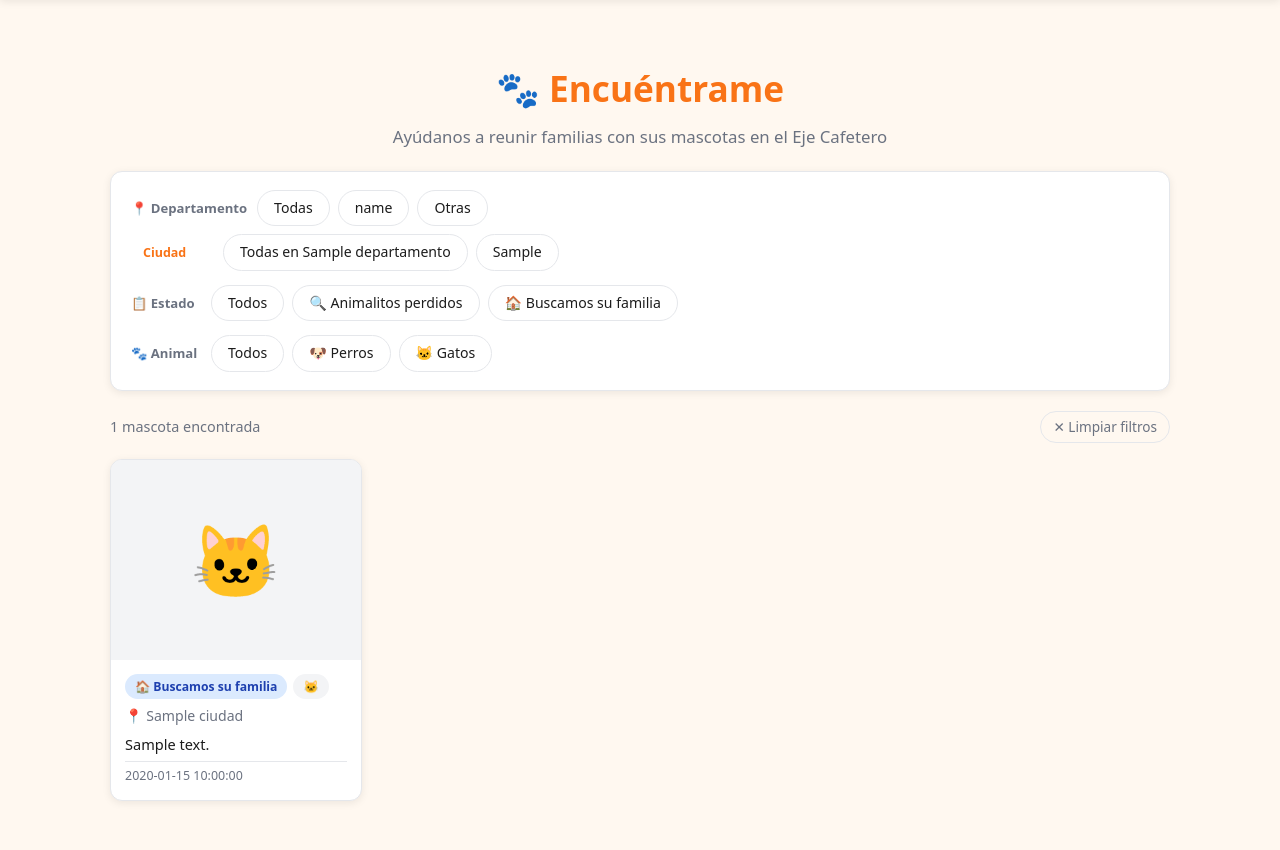
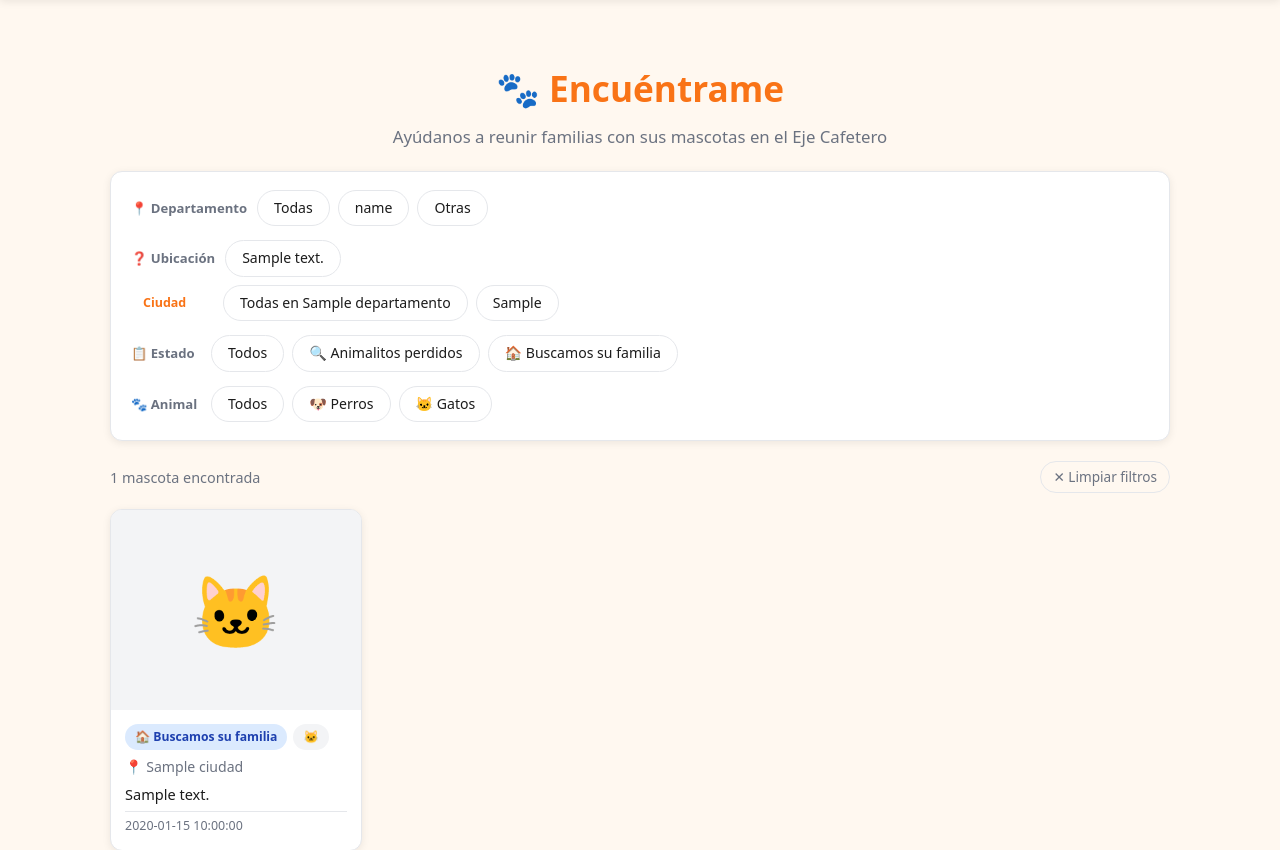
Before and after one commit to angelampdev/encuentrame, a Flask app: template templates/index.html in a window 1280 px wide. Shown: the part 76-926 px from the top of the page. Run offline with Flask 3, Linux system fonts and the light colour scheme; the template is opened without the code that fills it: most values are stand-ins (such as "Sample title", 1, 10 or a date in 2020).

Commit message:
cambios PARA DEPARTAMENTOS Y CIUDADES

```diff
--- a/app.py
+++ b/app.py
@@ -33,6 +33,7 @@ DEPARTAMENTOS = {
     "Valle del Cauca": ["Cali", "Otras"],
 }
 OTRAS_CIUDADES = ["Chocó"]
+UBICACION_DESCONOCIDA = "Ubicación no conocida"
 
 CIUDADES = [c for ciudades in DEPARTAMENTOS.values() for c in ciudades] + OTRAS_CIUDADES
 
@@ -107,6 +108,7 @@ def index():
 
     return render_template("index.html", mascotas=mascotas, ciudades=CIUDADES,
                            departamentos=DEPARTAMENTOS, otras_ciudades=OTRAS_CIUDADES,
+                           ubicacion_desconocida=UBICACION_DESCONOCIDA,
                            ciudad=ciudad, departamento=departamento, tipo=tipo, animal=animal)
 
 
@@ -127,7 +129,8 @@ def reportar():
         if not all([tipo, animal, ciudad, descripcion]):
             flash("Por favor completa todos los campos.", "error")
             return render_template("reportar.html", ciudades=CIUDADES,
-                                   departamentos=DEPARTAMENTOS, otras_ciudades=OTRAS_CIUDADES)
+                                   departamentos=DEPARTAMENTOS, otras_ciudades=OTRAS_CIUDADES,
+                                   ubicacion_desconocida=UBICACION_DESCONOCIDA)
 
         filename = save_photo(foto_file)
 
@@ -143,7 +146,8 @@ def reportar():
         return redirect(url_for("index"))
 
     return render_template("reportar.html", ciudades=CIUDADES,
-                           departamentos=DEPARTAMENTOS, otras_ciudades=OTRAS_CIUDADES)
+                           departamentos=DEPARTAMENTOS, otras_ciudades=OTRAS_CIUDADES,
+                           ubicacion_desconocida=UBICACION_DESCONOCIDA)
 
 
 @app.route("/mascota/<int:id>")
--- a/templates/index.html
+++ b/templates/index.html
@@ -27,6 +27,15 @@
         <button type="button" class="pill {% if departamento == 'Otras' %}pill-active{% endif %}"
           onclick="setDepartamento('Otras')">Otras</button>
       {% endif %}
+    </div>
+  </div>
+
+  <!-- Ubicación no conocida (no es departamento ni ciudad) -->
+  <div class="filtro-bloque">
+    <span class="filtro-label">❓ Ubicación</span>
+    <div class="pill-group">
+      <button type="button" class="pill {% if ciudad == ubicacion_desconocida %}pill-active{% endif %}"
+        onclick="setUbicacionDesconocida('{{ ubicacion_desconocida }}')">{{ ubicacion_desconocida }}</button>
     </div>
   </div>
 
@@ -141,5 +150,10 @@
     document.getElementById('input-ciudad').value = '';
     document.getElementById('filtros-form').submit();
   }
+  function setUbicacionDesconocida(valor) {
+    document.getElementById('input-ciudad').value = valor;
+    document.getElementById('input-departamento').value = '';
+    document.getElementById('filtros-form').submit();
+  }
 </script>
 {% endblock %}
--- a/templates/reportar.html
+++ b/templates/reportar.html
@@ -53,6 +53,7 @@
             {% endfor %}
           </optgroup>
         {% endif %}
+        <option value="{{ ubicacion_desconocida }}">❓ {{ ubicacion_desconocida }}</option>
       </select>
     </div>
 
```
